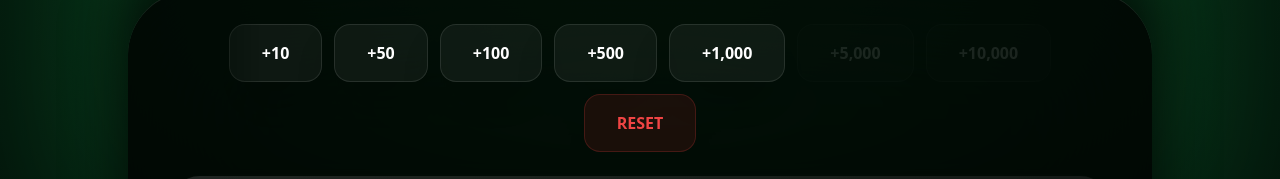
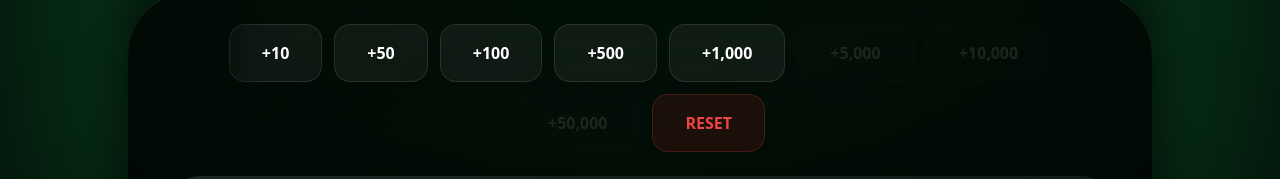
Before and after one commit to alanloonlw-lab/NiuNiu-Master, a React (Vite) app: page / in a window 1280 px wide. Shown: the part 508-687 px from the top of the page. Built offline with nearby package versions, Linux system fonts and the light colour scheme; no server answers; the database is empty.

Commit message:
Update App.tsx

```diff
--- a/App.tsx
+++ b/App.tsx
@@ -75,7 +75,7 @@ class ErrorBoundary extends React.Component<ErrorBoundaryProps, ErrorBoundarySta
 
 const INITIAL_BALANCE = 3000;
 const MAX_ROUNDS = 20;
-const BET_INCREMENTS = [10, 50, 100, 500, 1000, 5000, 10000];
+const BET_INCREMENTS = [10, 50, 100, 500, 1000, 5000, 10000, 50000];
 
 const App: React.FC = () => {
   const [user, setUser] = useState<FirebaseUser | null>(null);
```
